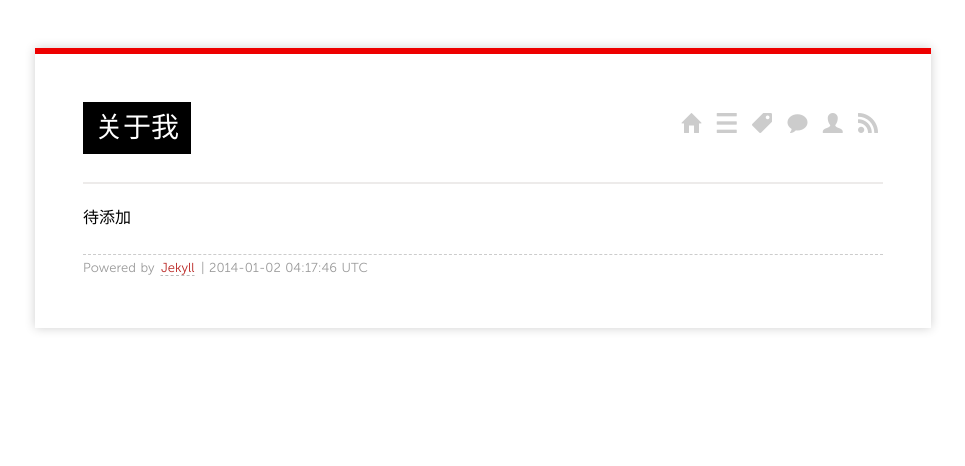
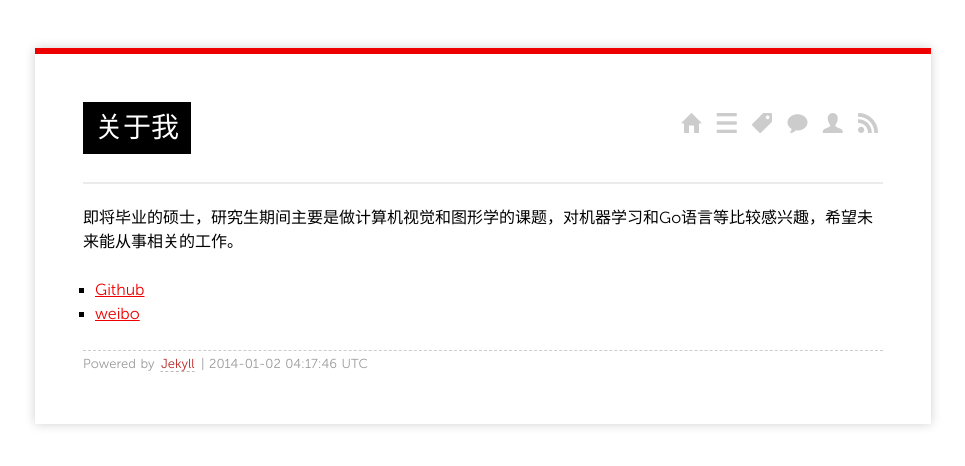
Before and after one commit to JiaxiangZheng/octman, a Jekyll site: the page built from about/index.md, in a window 1280 px wide. Shown: the top 466 px of the page, without its empty margins (157-1122 px from the left). Built offline with Jekyll 4.4.1, drawn with Linux system fonts in a browser that asks for light colours; Markdown is read by kramdown in place of the engine named in the settings; comment, search, counter and statistics services are not loaded.

```diff
--- a/_config.yml
+++ b/_config.yml
@@ -4,4 +4,4 @@ permalink: /:year/:month/:title/
 url: http://octman.com
 author: Tsung
 pygments: true
-paginate: 24
+paginate: 10
--- a/about/index.md
+++ b/about/index.md
@@ -4,4 +4,7 @@ layout: page
 comments: yes
 ---
 
-待添加
+即将毕业的硕士，研究生期间主要是做计算机视觉和图形学的课题，对机器学习和Go语言等比较感兴趣，希望未来能从事相关的工作。
+
+* [Github](https://github.com/JiaxiangZheng)
+* [weibo](http://weibo.com/jxtsung)
```
Also changed, not shown: _posts/2014/2014-01-02-new-year.md (+4 -1 lines), categories/index.md (+1 -1 lines), tags/index.md (+1 -1 lines).
